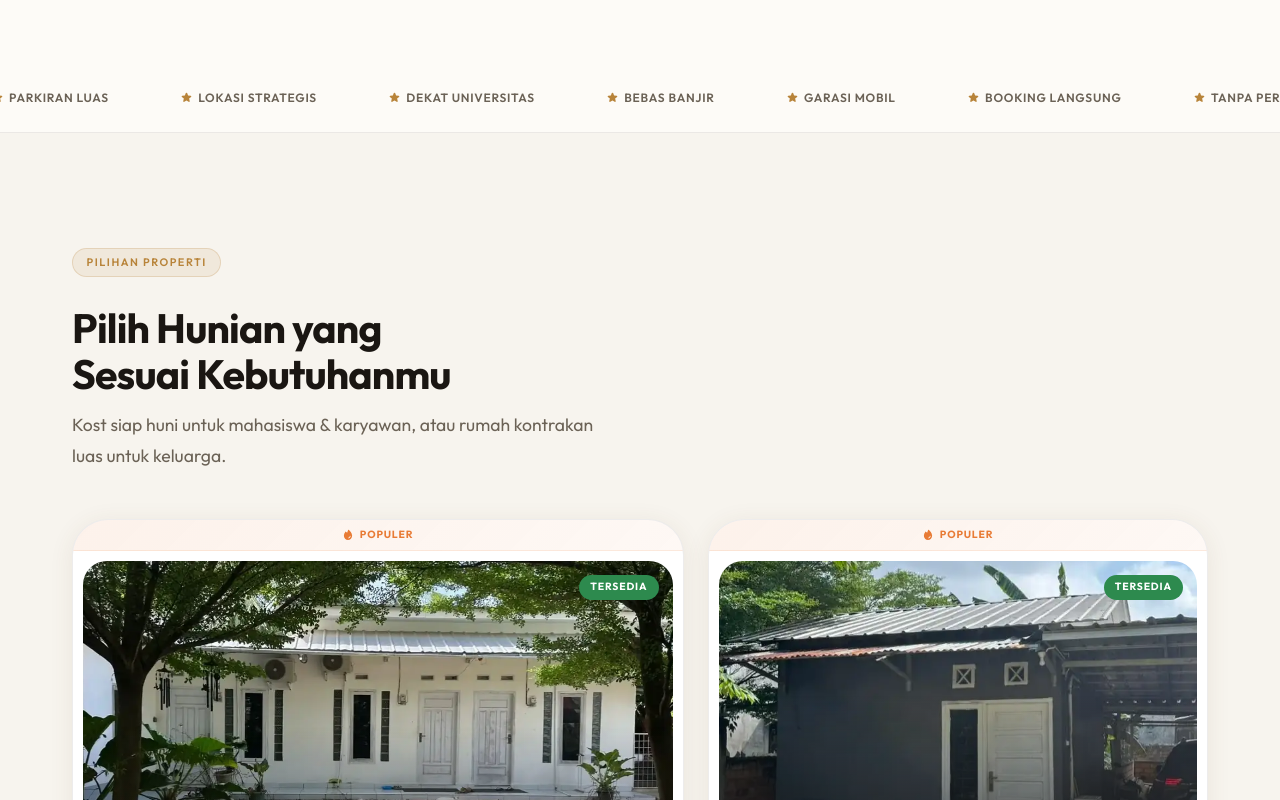
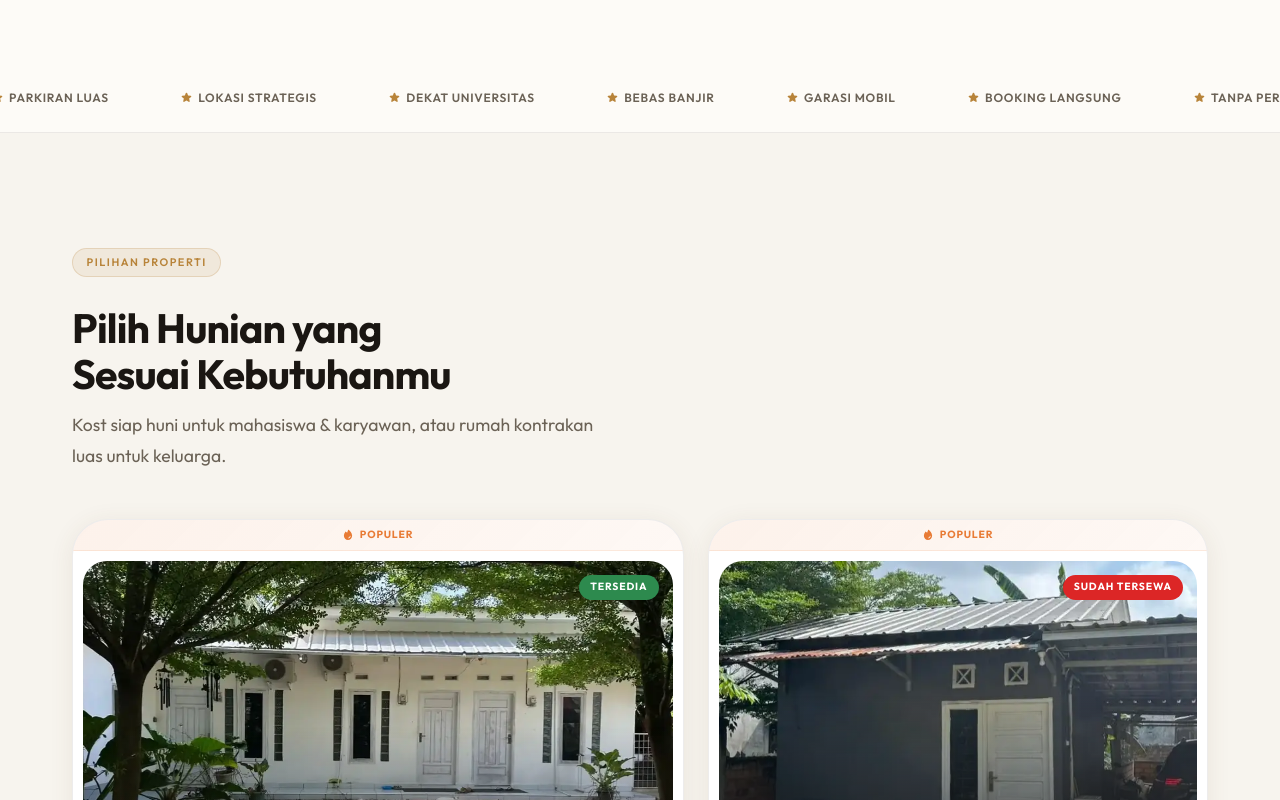
Before and after one commit to faiqxz/KosNyaman, a React (Vite) app: page / in a window 1280 px wide. Shown: the part 1325-2125 px from the top of the page. Built offline with nearby package versions, Linux system fonts and the light colour scheme.

Commit message:
Update Kost Nyaman Tipe B status to rented

```diff
--- a/src/data/properties.ts
+++ b/src/data/properties.ts
@@ -131,10 +131,10 @@ export const properties: Property[] = [
       { label: 'AC', value: 'Tiap Kamar' },
       { label: 'Tagihan', value: 'Bulanan (Include Listrik)' },
     ],
-    status: 'available',
+    status: 'rented',
     mapsUrl: 'https://maps.app.goo.gl/7WT1v7Fidvf7xHrb9',
     coords: [-2.9836, 104.7349],
-    badge: 'Tersedia',
+    badge: 'Sudah Tersewa',
   },
   {
     id: 'kontrakan-macan-putih',
```
